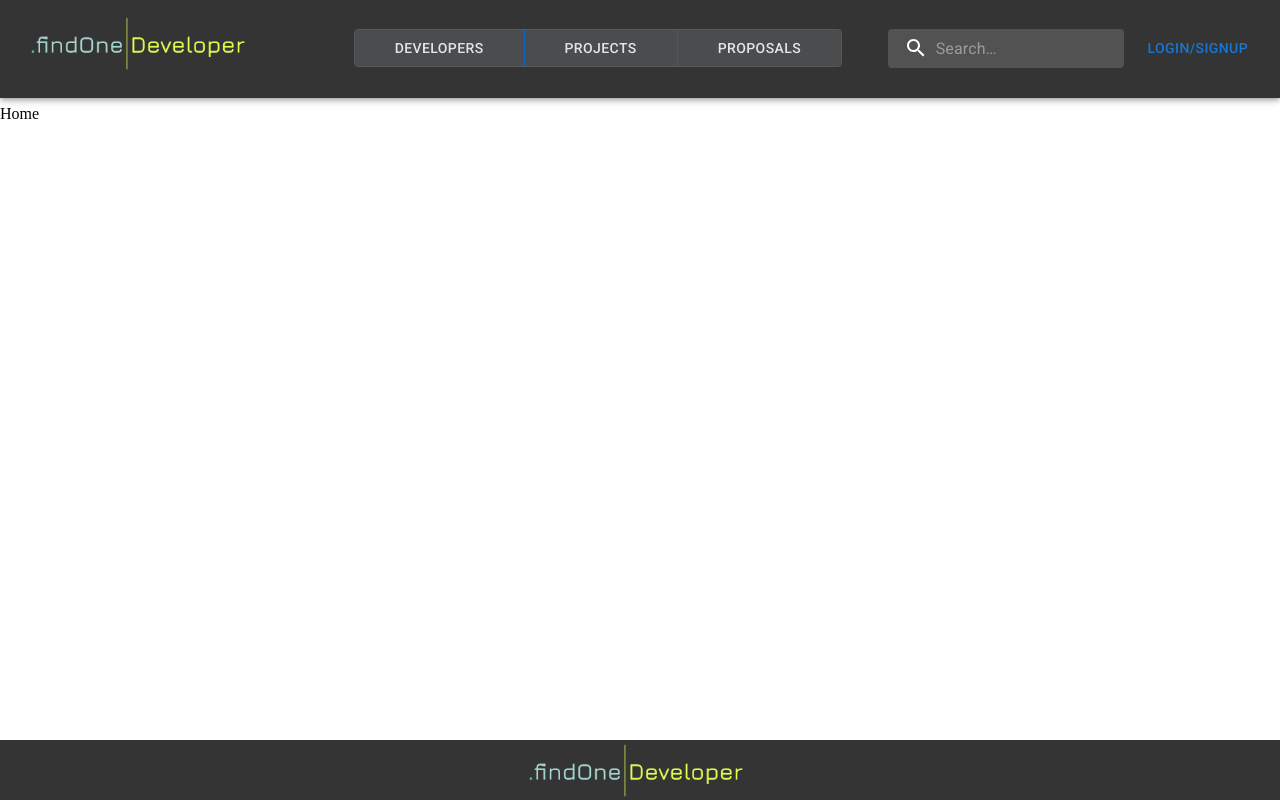
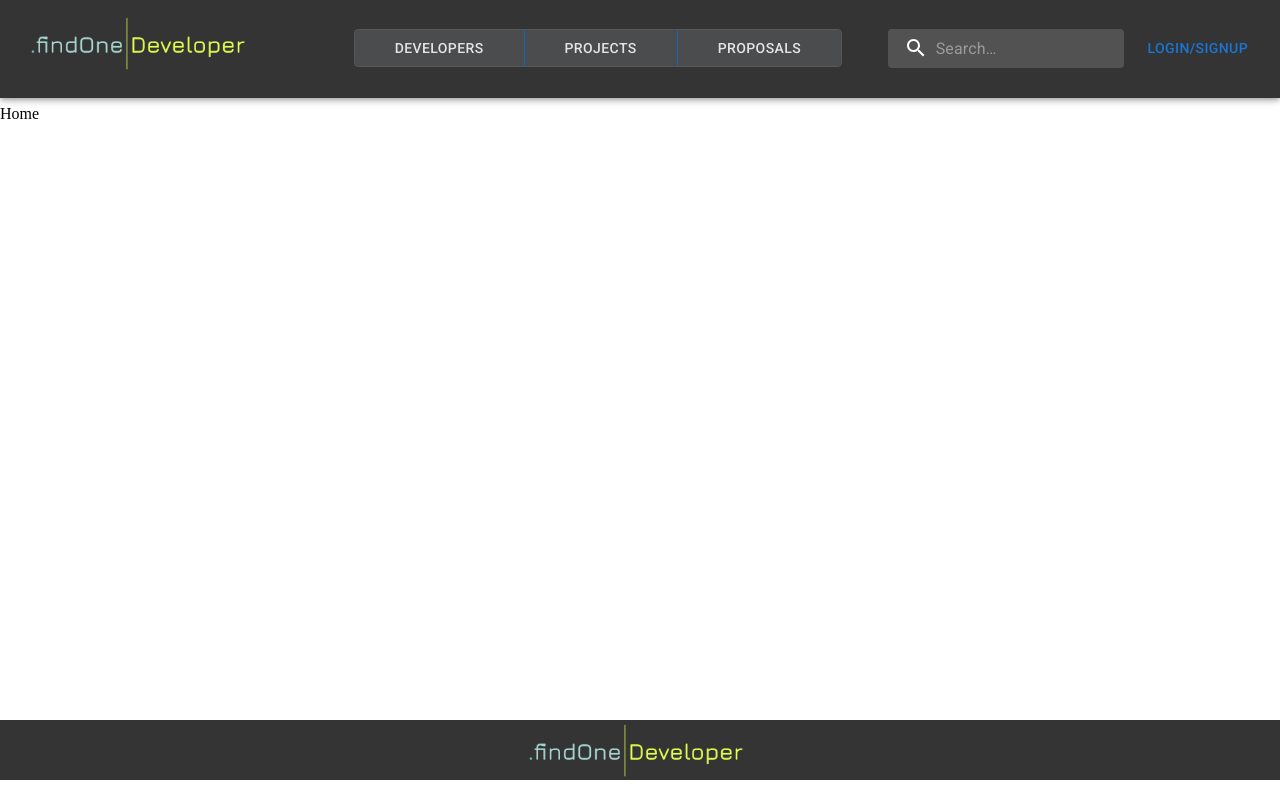
Before and after one commit to Himar3/findOneDeveloperFRONT, a React (Create React App) app in the folder front/: page / in a window 1280 px wide. Built offline with nearby package versions, Linux system fonts and the light colour scheme.

Commit message:
footer adjustment

```diff
--- a/front/src/index.css
+++ b/front/src/index.css
@@ -1,7 +1,8 @@
 body {
-    /* position: relative;
-    min-height: 100vh; */
-    display: flex;
-    flex-direction: column;
-    justify-content: space-between;
+    position: relative;
+    min-height: 100vh;
 }
+
+.content-wrap {
+    padding-bottom: 2.5rem;
+}
```
